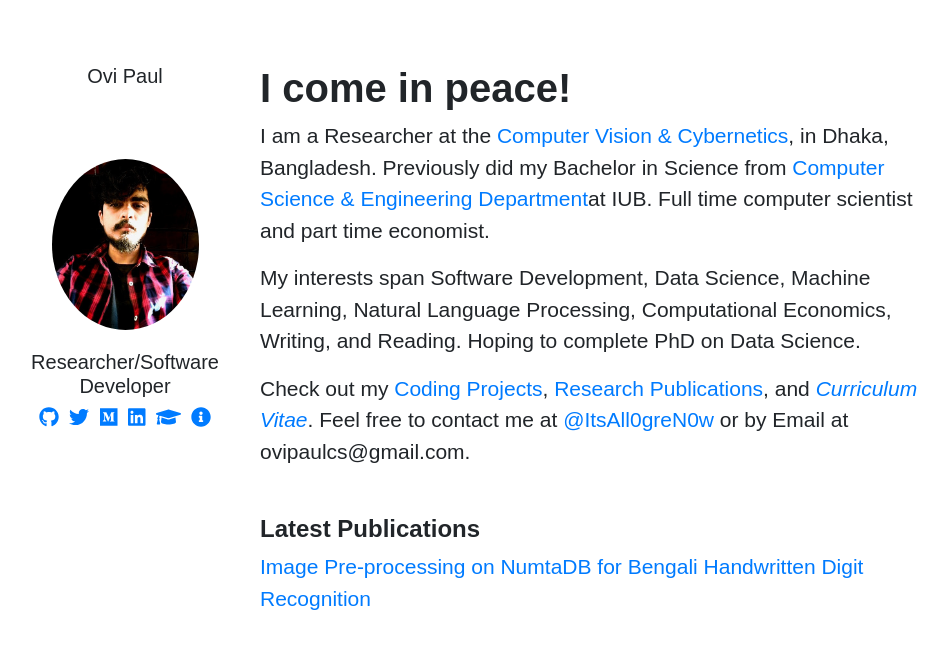
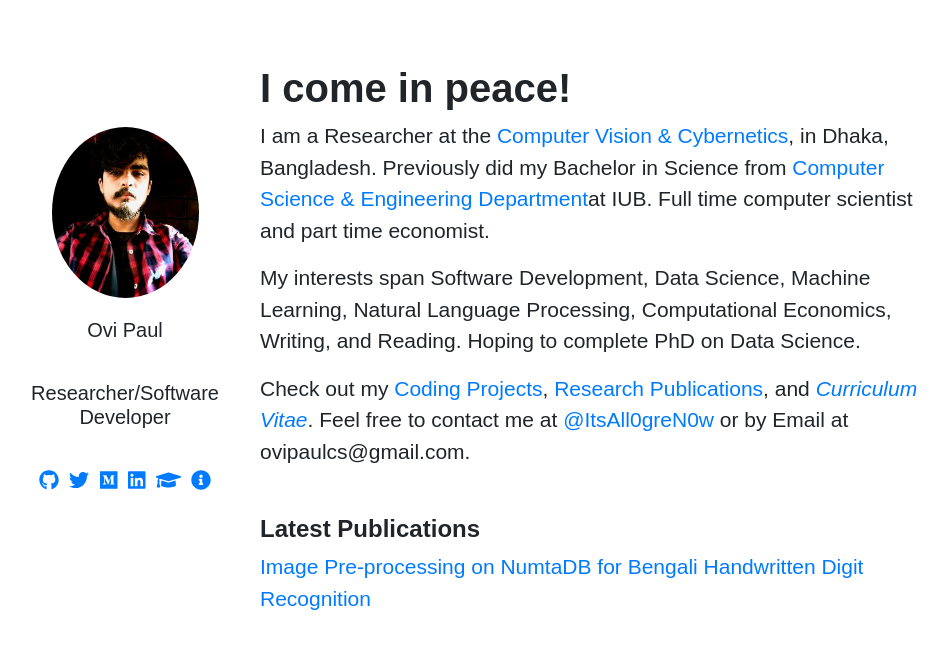
Before and after one commit to ovipaul/ovipaul.github.io, a Jekyll site: the page built from index.html, in a window 1280 px wide. Shown: the top 649 px of the page, without its empty margins (155-1103 px from the left). Built offline with Jekyll 4.4.1, drawn with Linux system fonts in a browser that asks for light colours; nearby versions of some CDN libraries.

Commit message:
2nd change v5

```diff
--- a/index.html
+++ b/index.html
@@ -4,13 +4,15 @@ layout: layout
 <div class="container">
   <div class="row">
     <div class="col-md-3" style="text-align:center;">
-        <h5>Ovi Paul</h5>
+
       <div class="avatar">
 
     	   <img class="rounded-circle" src="{{ site.baseurl }}static/img/{{ site.avatar }}" alt="Responsive image" style="max-width: 70%; height: auto;">
       </div>
-
+      <h5>Ovi Paul</h5>
+    </br>
       <h5>Researcher/Software Developer</h5>
+    </br>
       {% include social.html %}
     </div>
     <div class="col-md-9">
```
